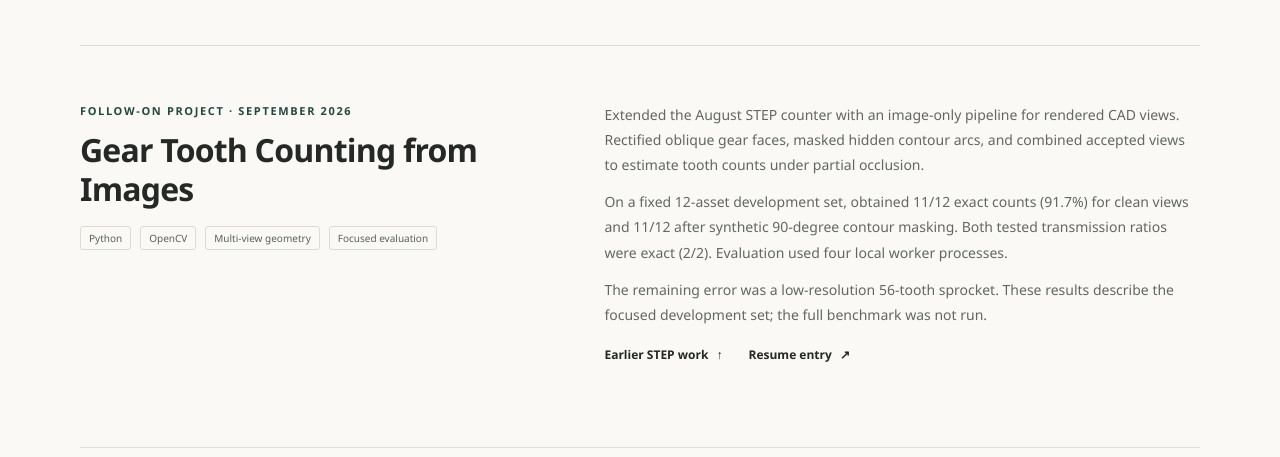
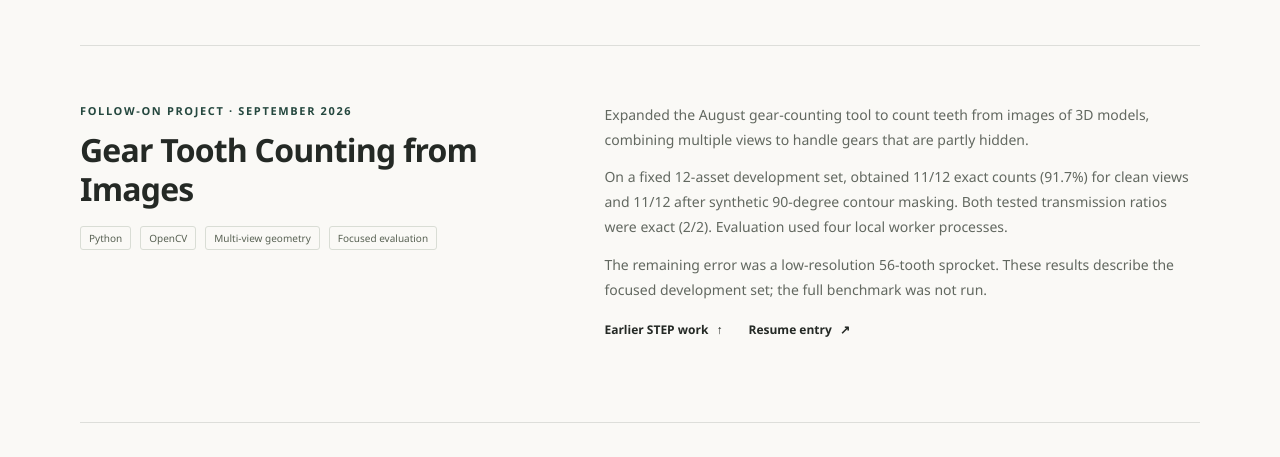
Before and after one commit to pekingperson/pekingperson.github.io, a plain HTML site: page index.html in a window 1280 px wide. Shown: the part 2380-2837 px from the top of the page. Drawn offline with Linux system fonts and the light colour scheme.

Commit message:
Explain image-based gear counting in plain language

```diff
--- a/index.html
+++ b/index.html
@@ -124,7 +124,7 @@
               <ul class="tags" aria-label="Gear counter technologies"><li>Python</li><li>OpenCV</li><li>Multi-view geometry</li><li>Focused evaluation</li></ul>
             </div>
             <div class="research-description">
-              <p>Extended the August STEP counter with an image-only pipeline for rendered CAD views. Rectified oblique gear faces, masked hidden contour arcs, and combined accepted views to estimate tooth counts under partial occlusion.</p>
+              <p>Expanded the August gear-counting tool to count teeth from images of 3D models, combining multiple views to handle gears that are partly hidden.</p>
               <p>On a fixed 12-asset development set, obtained 11/12 exact counts (91.7%) for clean views and 11/12 after synthetic 90-degree contour masking. Both tested transmission ratios were exact (2/2). Evaluation used four local worker processes.</p>
               <p>The remaining error was a low-resolution 56-tooth sprocket. These results describe the focused development set; the full benchmark was not run.</p>
               <div class="project-links"><a href="#elorian-ai">Earlier STEP work <span aria-hidden="true">↑</span></a><a href="resume.html#gear-counter-resume">Resume entry <span aria-hidden="true">↗</span></a></div>
```
Also changed, not shown: resume.html (+1 -1 lines).
